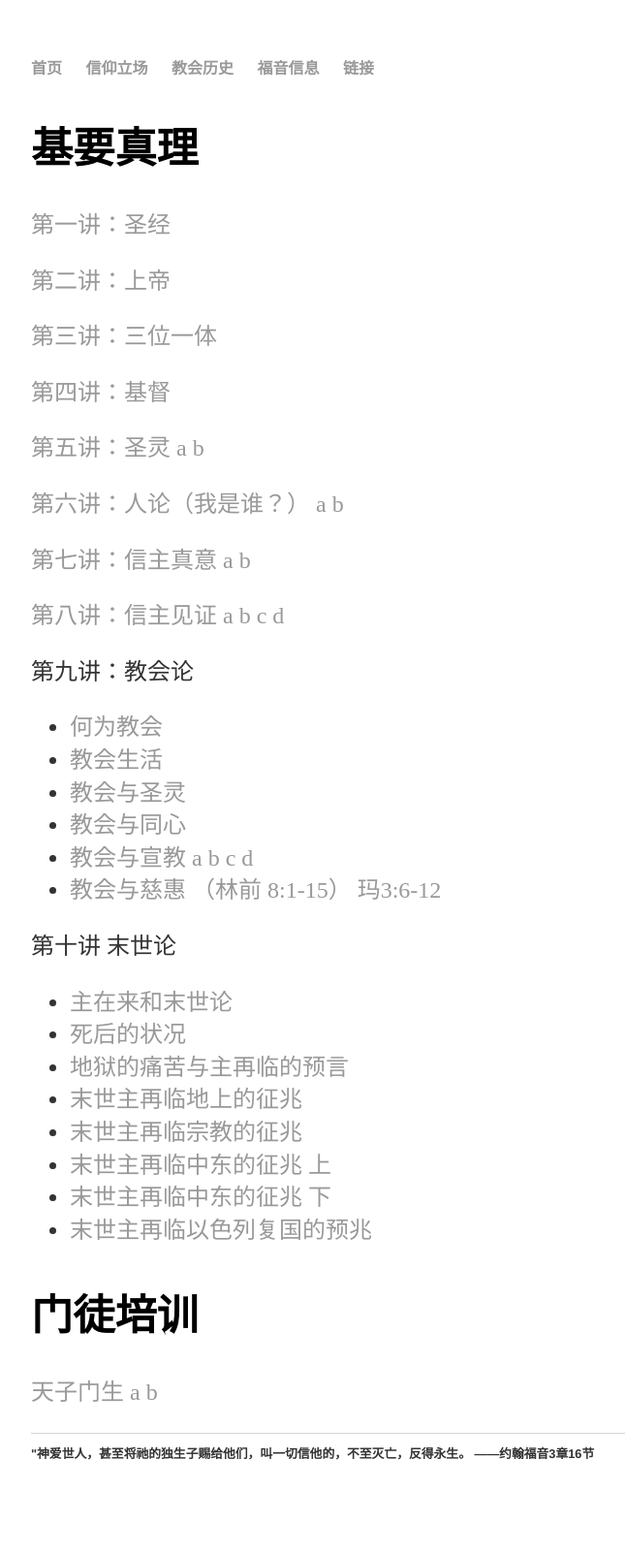
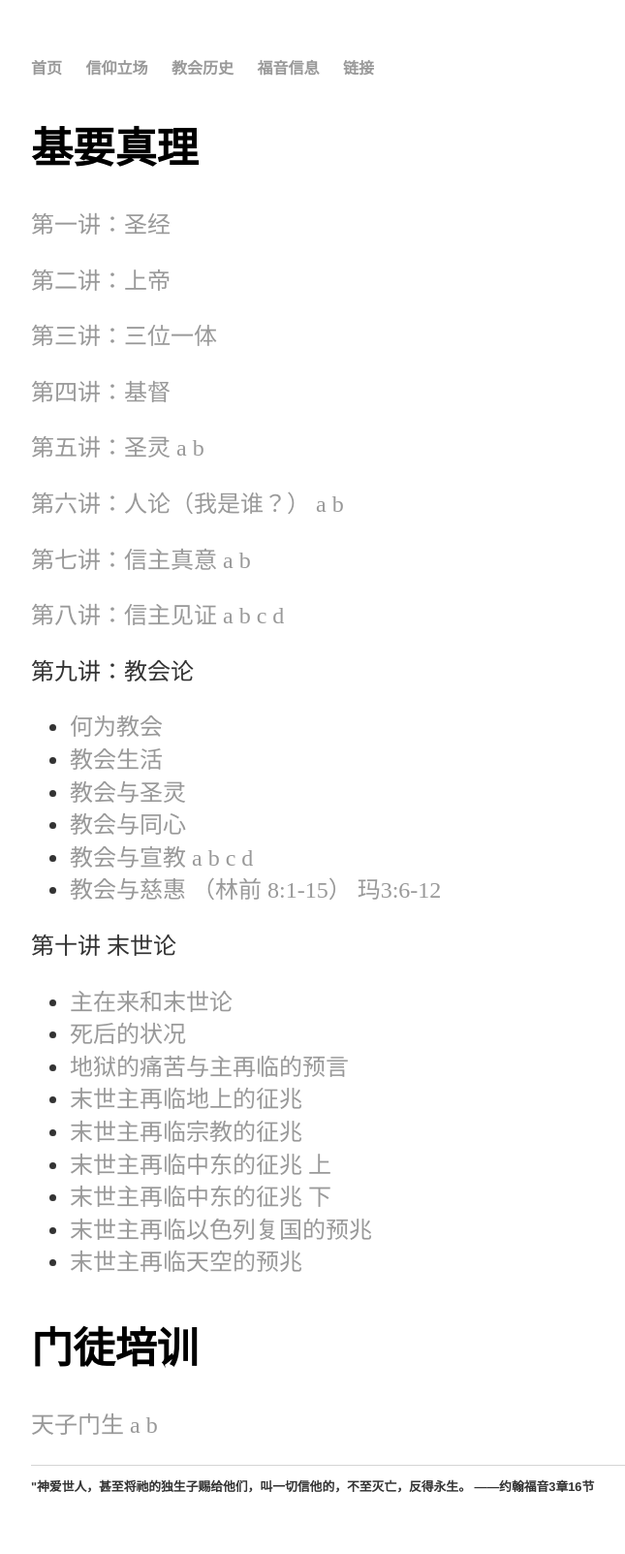
Before and after one commit to zlchurch/zlchurch.github.io, a Jekyll site: the page built from sermons/index_truth.md, in a window 1280 px wide. Shown: the whole page at 97% size, without its empty margins (160-805 px from the left). Built offline with Jekyll 4.4.1, drawn with Linux system fonts in a browser that asks for light colours; before the commit the page ends 1569 px from its top, so only the background shows below that.

Commit message:
Update index_truth.md

```diff
--- a/sermons/index_truth.md
+++ b/sermons/index_truth.md
@@ -38,6 +38,7 @@ layout: default
 - [末世主再临中东的征兆 上](https://www.dropbox.com/s/ulrhn6fwmh4wuch/06%E6%9C%AB%E4%B8%96%E4%B8%BB%E5%86%8D%E4%B8%B4%E5%AE%97%E6%95%99%E4%B8%AD%E4%B8%9C%E9%A2%84%E5%85%86.mp3?dl=0)
 - [末世主再临中东的征兆 下](https://www.dropbox.com/s/s2ltuhfv97la236/07%E6%9C%AB%E4%B8%96%E4%B8%BB%E5%86%8D%E4%B8%B4%E4%B8%AD%E4%B8%9C%E7%9A%84%E9%A2%84%E5%85%86.mp3?dl=0)
 - [末世主再临以色列复国的预兆](https://www.dropbox.com/s/m038gfzb9s1b6gn/34%E6%9C%AB%E4%B8%96%E4%BB%A5%E8%89%B2%E5%88%97%E5%A4%8D%E5%9B%BD%E7%9A%84%E9%A2%84%E5%85%86.mp3?dl=0)
+- [末世主再临天空的预兆](https://www.dropbox.com/s/x7eag9vlm1rcy3b/35%E6%9C%AB%E4%B8%96%E5%A4%A9%E7%A9%BA%E7%9A%84%E9%A2%84%E5%85%86.mp3?dl=0)
 
 ## 门徒培训
 
```
